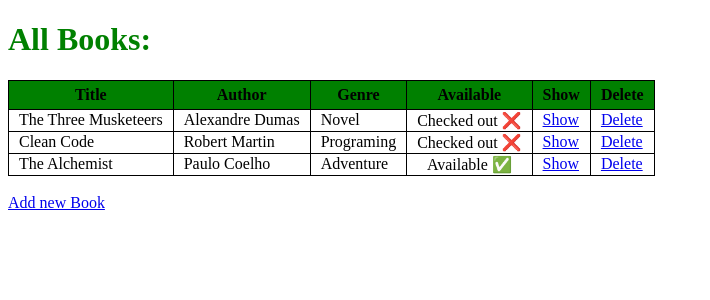
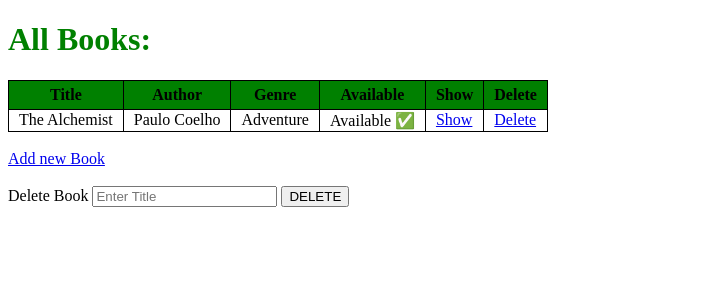
Before and after one commit to juanMoleroD/codeclan_library, a Flask app: page /books in a window 1280 px wide. Shown: the top 300 px of the page, without its empty margins (0-710 px from the left). Run offline with Flask 2, Linux system fonts and the light colour scheme.

Commit message:
added delete by name functionality

```diff
--- a/controllers/controller.py
+++ b/controllers/controller.py
@@ -3,7 +3,7 @@ from datetime import datetime
 from flask import render_template, redirect, request
 from app import app
 from models.book import Book
-from models.book_list import books, add_book, checkout_book, remove_book_by_index, checkin_book
+from models.book_list import books, add_book, checkout_book, remove_book_by_index, checkin_book, remove_book_by_title
 
 @app.route('/books')
 def index():
@@ -19,7 +19,7 @@ def new_book_form():
 
 @app.route('/books', methods=['POST'])
 def add_new_book():
-    print(request.form)
+    #print(request.form)
     new_book = Book(request.form['book-title'], request.form['author'], request.form['genre'], False , datetime.now()) #new books are not yet checked out by default
     add_book(new_book)
     return redirect('/books')
@@ -31,7 +31,6 @@ def delete_book_by_index(index):
 
 @app.route('/books/check-out', methods=['POST'])
 def check_out():
-    print(request.form)
     checkout_book(int(request.form['book-index']), request.form['return-by'])
     redirect_link = '/books/' + request.form['book-index']
     return redirect(redirect_link)
@@ -41,3 +40,8 @@ def check_in(index):
     checkin_book(int(index))
     redirect_link = '/books/' + index
     return redirect(redirect_link)
+
+@app.route('/books/delete', methods=['POST'])
+def delete_by_title():
+    remove_book_by_title(request.form['book-title'])
+    return redirect('/books')
--- a/models/book_list.py
+++ b/models/book_list.py
@@ -16,6 +16,11 @@ def add_book(new_book):
 def remove_book_by_index(index):
     books.pop(index)
 
+def remove_book_by_title(title):
+    for book in books:
+        if book.title == title:
+            books.remove(book)
+
 def checkout_book(book_index, return_by_date):
     if books[book_index].checked_out == False:
         books[book_index].return_by = return_by_date
--- a/static/style.css
+++ b/static/style.css
@@ -19,12 +19,12 @@ th, tr , td {
     justify-content: flex-start;
 }
 
-form {
+#new-books-form {
     width: 300px;
     margin: 0;
 }
 
-#form-items {
+.form-items {
     display: flex;
     flex-direction: column;
     padding: 16px;
--- a/templates/add_new_book.html
+++ b/templates/add_new_book.html
@@ -9,8 +9,8 @@
 </head>
 <body>
     <h1>Add new book: </h1>
-    <form action="/books" method="POST">
-        <section id="form-items">
+    <form action="/books" method="POST" id="new-books-form">
+        <section class="form-items">
             <label for="book-title" >Title</label>
             <input type="text" name='book-title' id="book-title">
             <label for="author">Author</label>
--- a/templates/all_books.html
+++ b/templates/all_books.html
@@ -40,6 +40,15 @@
     </table>
     <br>
     <a href="/books/new">Add new Book</a>
+    <br>
+    <br>
+    <form action="/books/delete" method="POST">
+        <section>
+            <label for="delete">Delete Book</label>
+            <input type="text" name="book-title" placeholder="Enter Title">
+            <input type="submit" value="DELETE">
+        </section>
+    </form>
 
 
 
```
Also changed, not shown: tests/book_test.py (line endings or trailing spaces).
